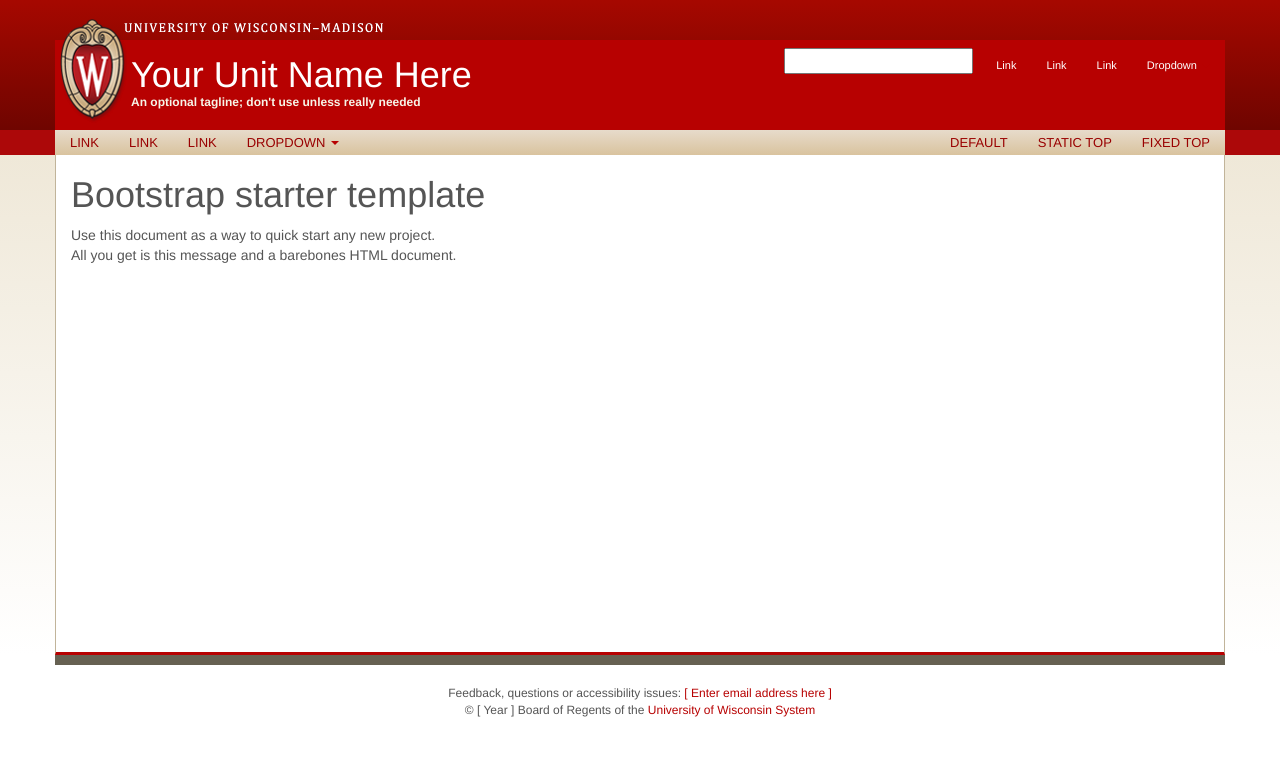
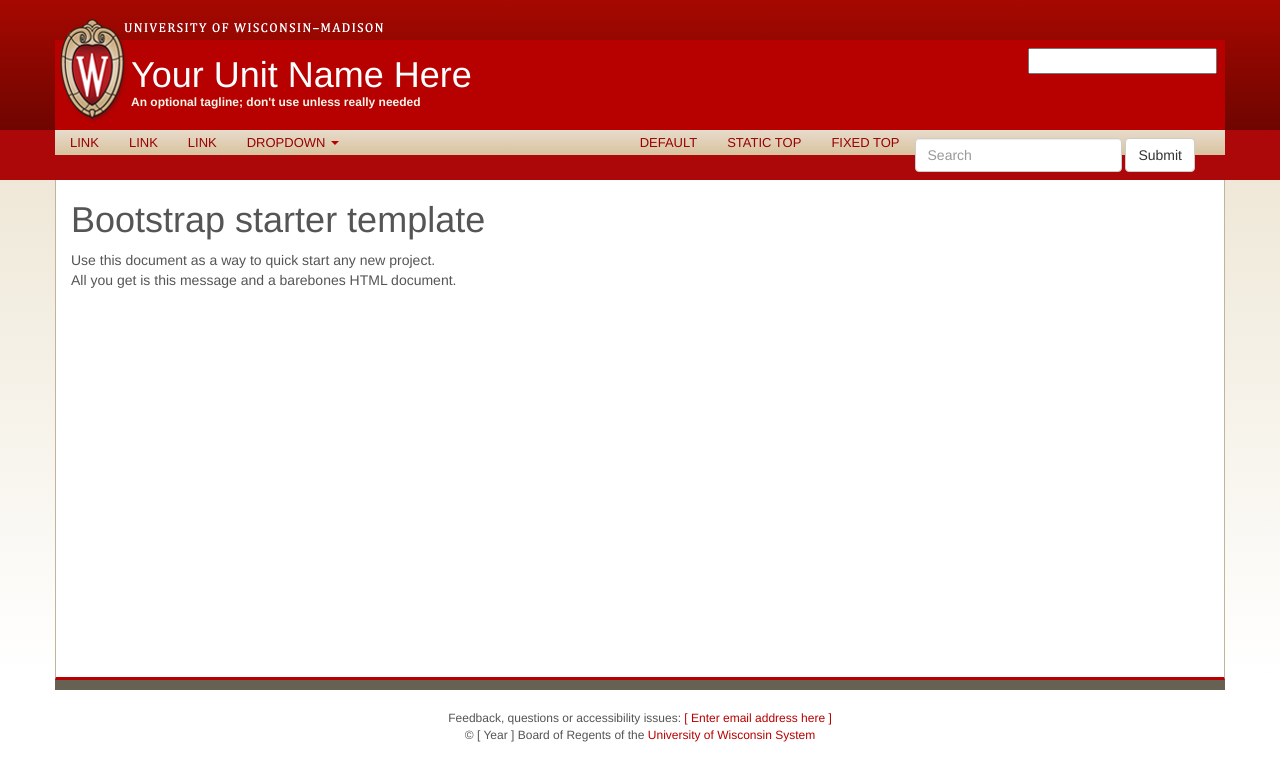
Before and after one commit to UWMadisonUcomm/uw-ui-toolkit, a Jekyll site: the page examples/classic-uw-template-starter/index.html, which Jekyll copies as it is, in a window 1280 px wide. Shown: the top 781 px of the page. Built offline with Jekyll 4.4.1, drawn with Linux system fonts in a browser that asks for light colours; nearby versions of some CDN libraries; Markdown is read by kramdown in place of the engine named in the settings.

```diff
--- a/examples/classic-uw-template-starter/index.html
+++ b/examples/classic-uw-template-starter/index.html
@@ -37,7 +37,7 @@
           <h2 class="uw-header-tagline">An optional tagline; don't use unless really needed</h2>
         </div>
 
-        <div id="navbar-utility" class="uw-navbar-utility">
+<!--         <div id="navbar-utility" class="uw-navbar-utility">
           <ul class="nav navbar-nav navbar-right">
             <li class="active"><a href="#">Link</a></li>
             <li><a href="#">Link</a></li>
@@ -55,7 +55,7 @@
               </ul>
             </li>
           </ul>
-        </div> <!-- #navbar-utility -->
+        </div> --> <!-- #navbar-utility -->
 
         <div class="uw-header-search pull-right hidden-xs">
           <form class="form-search">
@@ -78,6 +78,13 @@
             </button>
           </div> <!-- .navbar-header -->
           <div class="navbar-collapse collapse">
+            <form class="navbar-form navbar-right" role="search">
+              <div class="form-group">
+                <input type="text" class="form-control" placeholder="Search">
+              </div>
+              <button type="submit" class="btn btn-default">Submit</button>
+            </form>
+
             <ul class="nav navbar-nav">
               <li class="active"><a href="#">Link</a></li>
               <li><a href="#">Link</a></li>
@@ -100,6 +107,7 @@
               <li><a href="../navbar-static-top/">Static top</a></li>
               <li><a href="../navbar-fixed-top/">Fixed top</a></li>
             </ul>
+
           </div><!--/.nav-collapse -->
         </div>
       </div>
```
Lines whose indentation alone changed are shown as unchanged.
